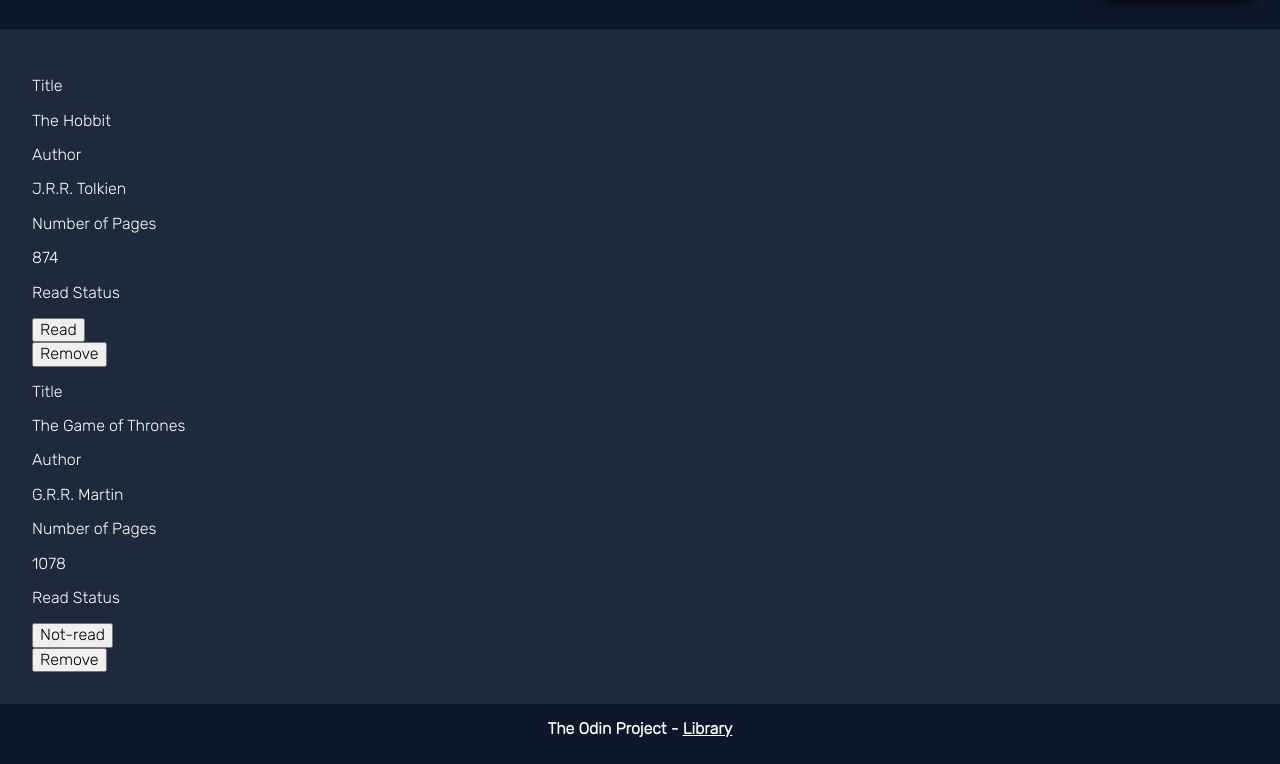
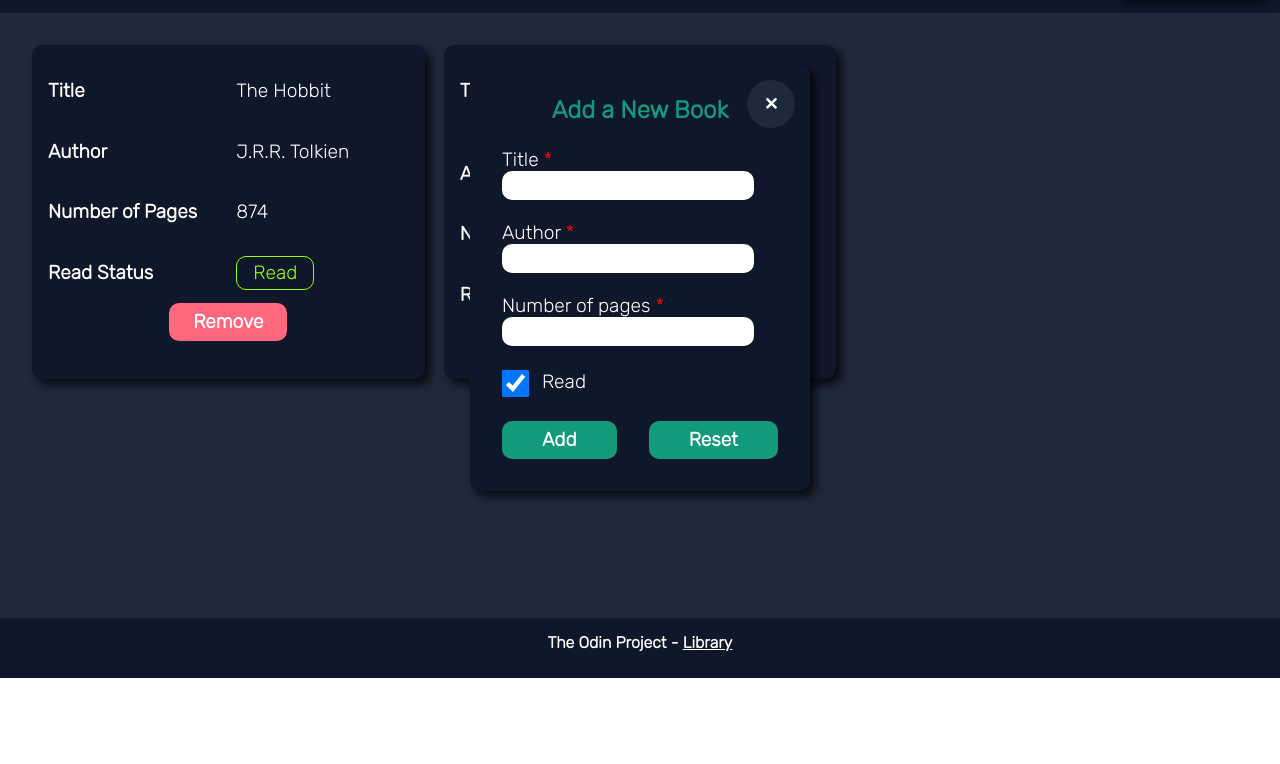
Before and after one commit to norphel/odin-library, a plain HTML site: page index.html in a window 1280 px wide. Shown: the part 122-886 px from the top of the page. After the commit the page ends 800 px from the top, so only its background shows below. Drawn offline with Linux system fonts and the light colour scheme.

Commit message:
add styles

```diff
--- a/styles.css
+++ b/styles.css
@@ -12,10 +12,10 @@
     display: flex;
     flex-direction: column;
     align-items: center;
-    padding: 2rem;
+    padding: 1rem;
 }
 header h1 {
-    margin: 0;
+    margin: 0.5rem;
 }
 .open-modal {
     align-self: flex-end;
@@ -32,16 +32,70 @@
     background-color: #1e293b;
     padding: 2rem;
 }
+.books-container {
+    display: grid;
+    grid-template-columns: repeat(auto-fill, minmax(300px, 1fr));
+    gap: 1.2rem;
+}
+.card {
+    background-color: #0f172a;
+    padding: 1rem;
+    border-radius: 10px;
+    box-shadow: 5px 5px 10px rgba(0, 0, 0, 0.8);
+    text-align: center;
+}
+.book-details {
+    display: grid;
+    grid-template-columns: repeat(2, 1fr);
+    gap: 1rem;
+    font-size: 1.2rem;
+}
+.book-details p:first-child {
+    font-weight: bold;
+    text-align: left;
+}
+.book-details p:last-child {
+    text-align: left;
+}
+.book-details > div {
+    display: flex;
+    align-items: center;
+}
+.book-details .read-status {
+    padding: 0.3rem 1rem;
+    border-radius: 10px;
+    background-color: #0f172a;
+    font-size: 1.2rem;
+}
+.book-details .read {
+    border: 1px solid rgb(153, 255, 0);
+    color: rgb(153, 255, 0);
+}
+.book-details .not-read {
+    border: 1px solid rgb(255, 0, 0);
+    color: rgb(255, 0, 0);
+}
+.remove-book {
+    padding: 0.5rem 1.5rem;
+    border-radius: 10px;
+    border: none;
+    background-color: rgb(255, 104, 127);
+    color: #fff;
+    font-size: 1.2rem;
+    font-weight: bold;
+}
 form {
-    display: none;
+    /* display: none; */
     background-color: #0f172a;
-    margin: 0 auto;
     padding: 2rem;
     max-width: 320px;
     font-size: 1.2rem;
     border-radius: 10px;
     box-shadow: 5px 5px 10px rgba(0, 0, 0, 0.8);
-    position: relative;
+    position: fixed;
+    top: 50%;
+    left: 50%;
+    transform: translate(-50%, -50%);
     z-index: 1;
 }
 form p {
```
